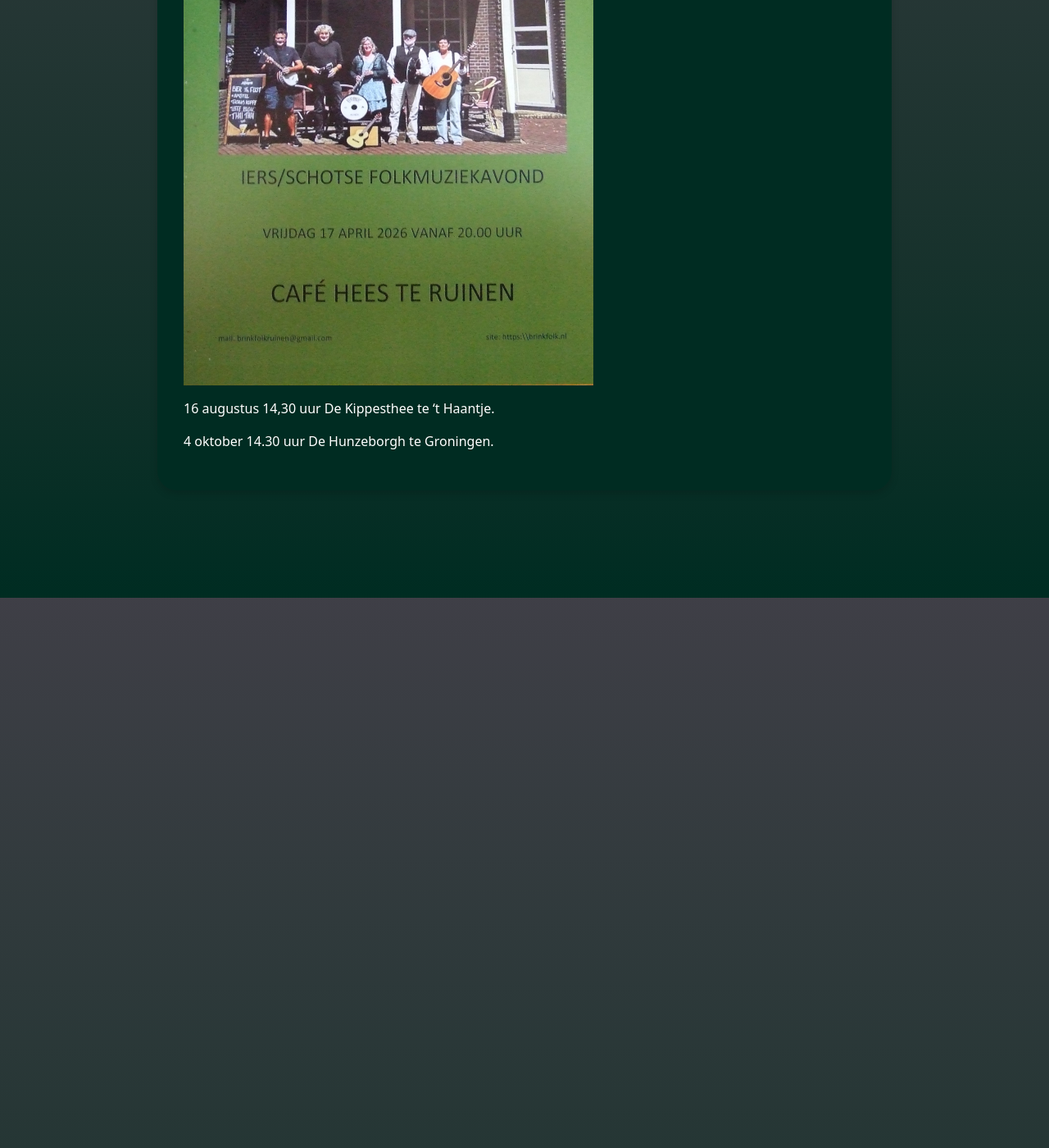
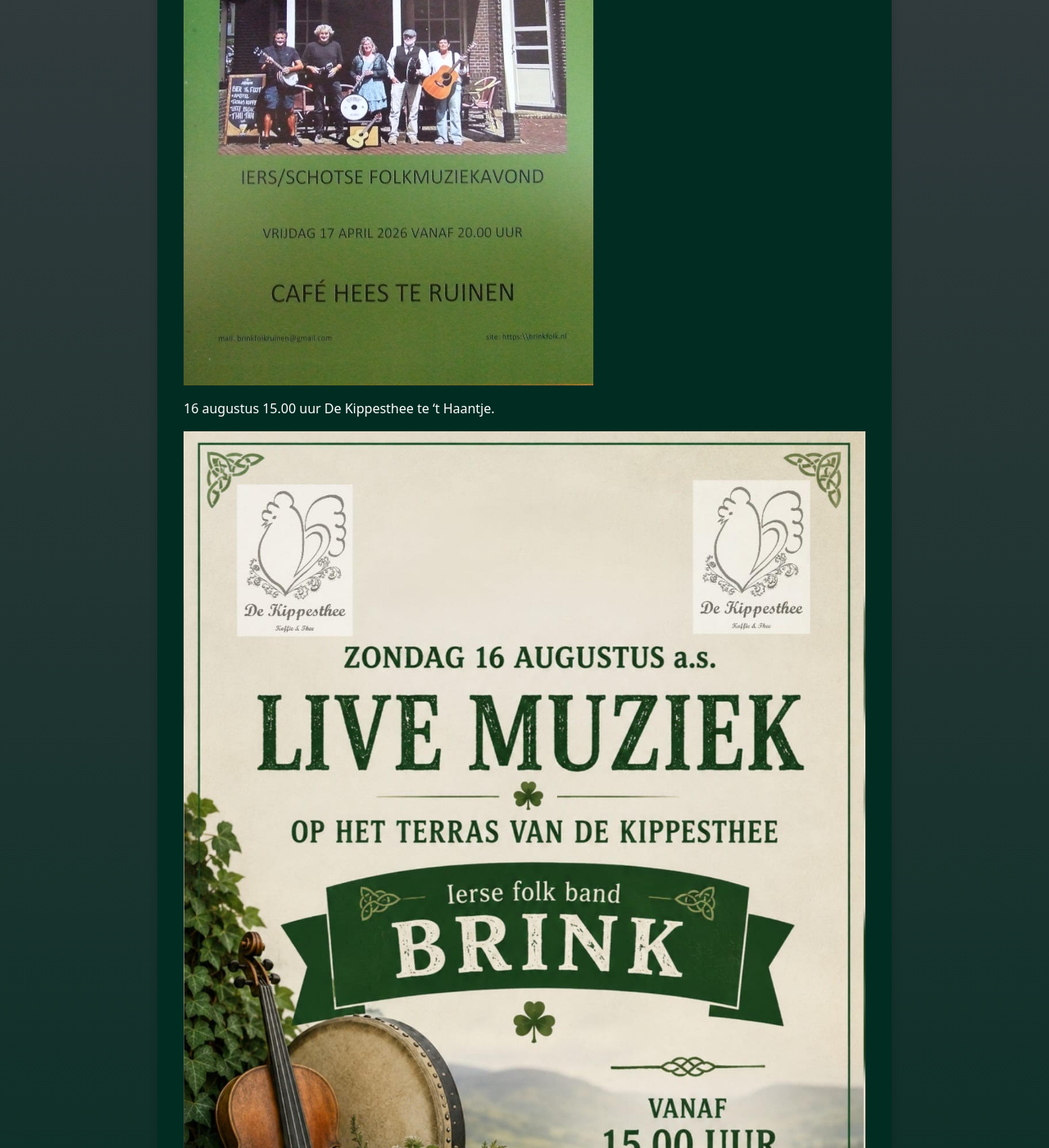
Before and after one commit to t0mmie/brink-ruinen, a Jekyll site: the page built from agenda.md, in a window 1280 px wide and 1400 px high, scrolled down 671 px. Shown: the whole window at 82% size. Built offline with Jekyll 4.4.1, drawn with Linux system fonts in a browser that asks for light colours; some of the changed text lies outside the part shown.

Commit message:
Update agenda.md (via Pages CMS)

```diff
--- a/agenda.md
+++ b/agenda.md
@@ -14,6 +14,10 @@ title: Agenda
 
 
 
-16 augustus 14,30 uur  De Kippesthee te 't Haantje.
+16 augustus 15.00 uur  De Kippesthee te 't Haantje.
+
+![](</public/assets/images/poster kippesthee.jpg>)
+
+23 sept 2026 privé-optreden Ansen.
 
 4 oktober 14.30 uur De Hunzeborgh te Groningen.
```
